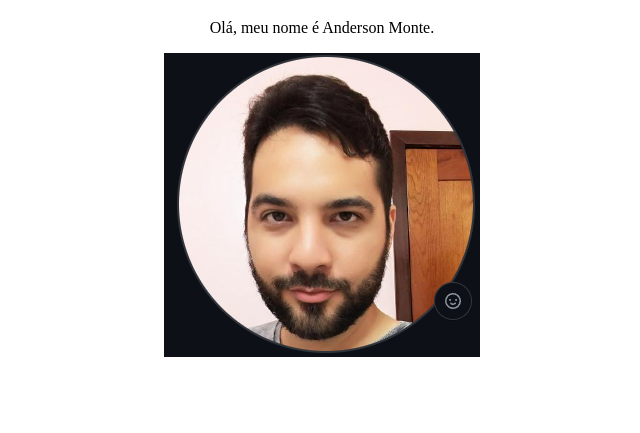
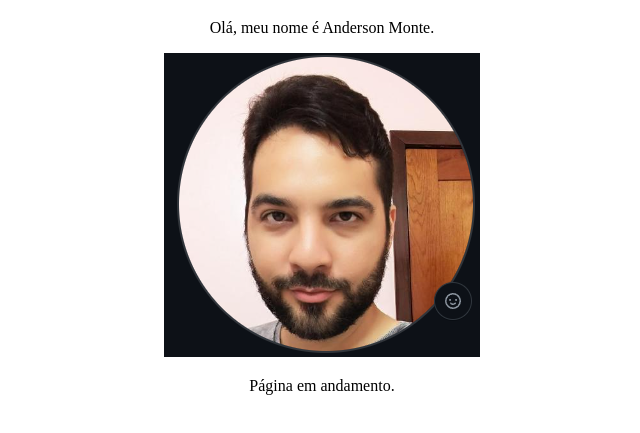
Before and after one commit to andersonmonte/andersonmonte.github.io, a plain HTML site: page index.html in a window 1280 px wide. Shown: the part 61-494 px from the top of the page, without its empty margins (318-958 px from the left). Drawn offline with Linux system fonts and the light colour scheme.

Commit message:
Index atualizado

```diff
--- a/index.html
+++ b/index.html
@@ -10,5 +10,7 @@
             </a>
         </center>
 
+        <p style="text-align: center;">Página em andamento.</p>
+
     </body>
 </html>
```
